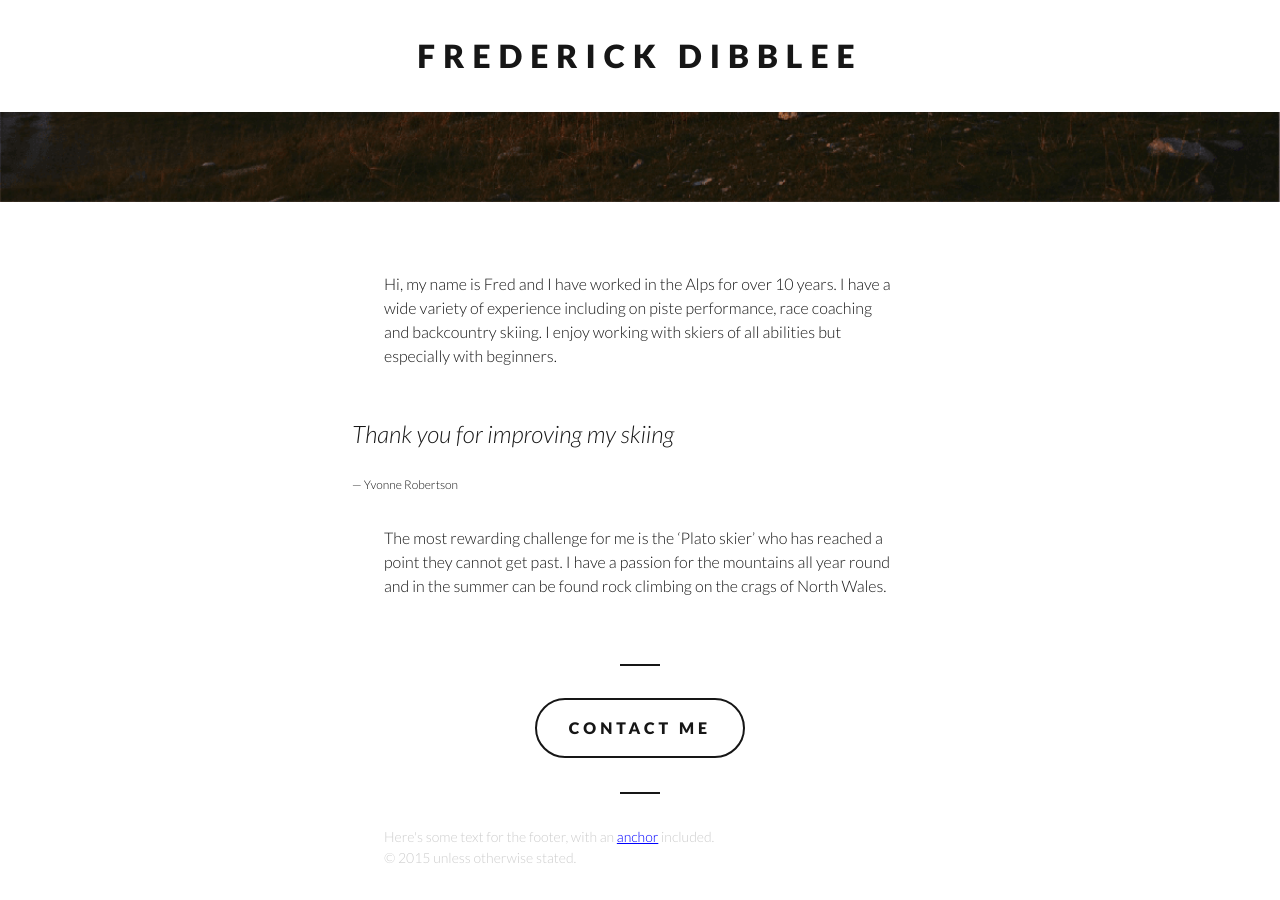
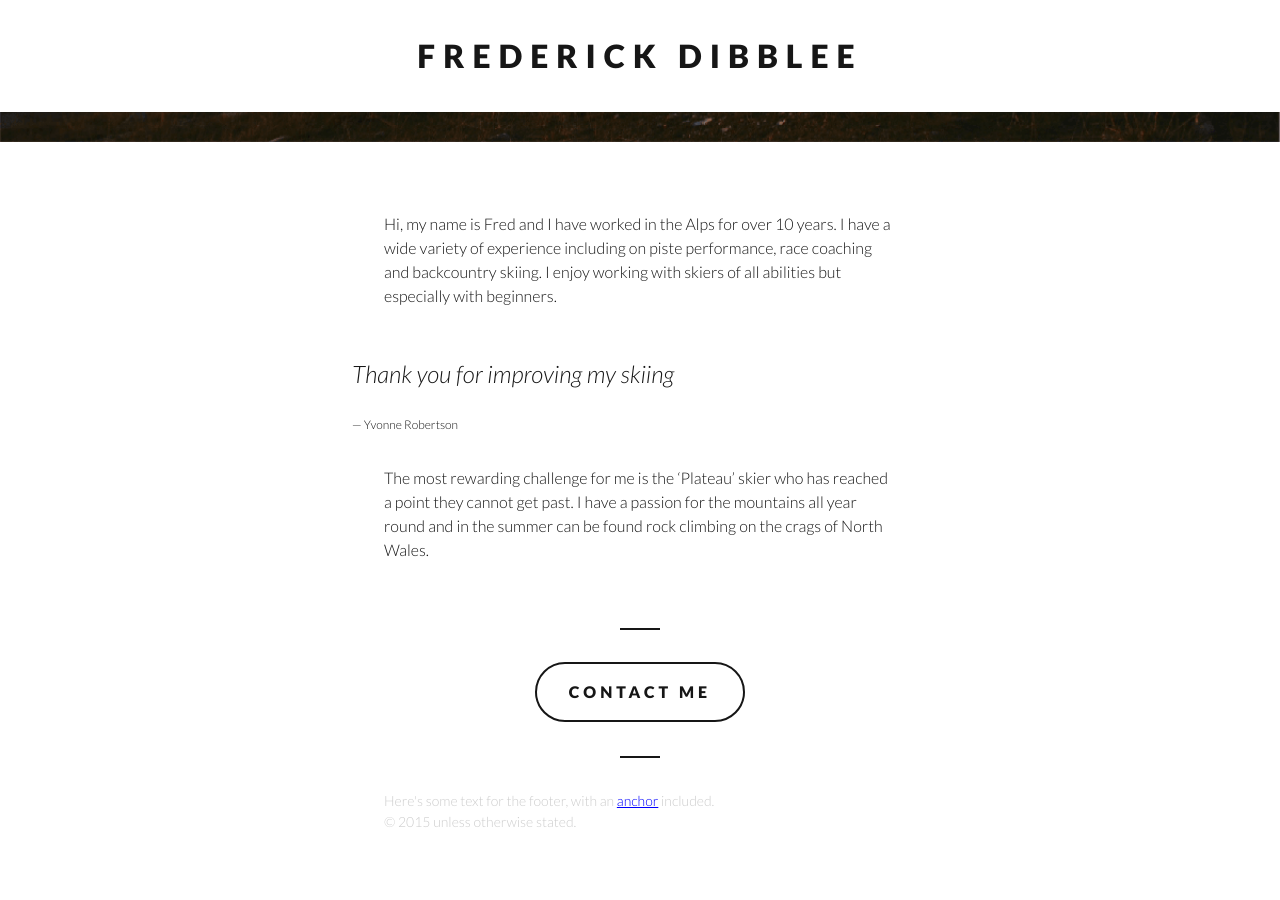
Before and after one commit to LaOnda/faymanners.github.io, a Jekyll site: the page built from index.md, in a window 1280 px wide and 900 px high, scrolled down 1335 px. Built offline with Jekyll 4.4.1, drawn with Linux system fonts in a browser that asks for light colours; nearby versions of some CDN libraries; Markdown is read by kramdown in place of the engine named in the settings; after the commit the page ends 2199 px from its top, so only the background shows below that; part of the change alters nothing that is shown; some of the changed text lies outside the part shown.

Commit message:
Update index.md

```diff
--- a/index.md
+++ b/index.md
@@ -5,7 +5,7 @@ meta-title: Frederick Dibblee | Ski Instructor
 meta-description: stuff in here
 
 title: Frederick Dibblee
-description: Director of fredDski, BASI ISTD L4 National Ski Teacher, Alpine Performance Level Coach 2 European Off piste Mountain Safety
+description: BASI Level 4 Ski Teacher with full French equivalents
 
 cta: More about Fred
 
@@ -23,7 +23,7 @@ social:
   - type: youtube
     url:
   - type: tumblr
-    url: http://theunusualworldoftouring.tumblr.com
+    url: http://freddski.tumblr.com
   - type: linkedin
     url:
 
@@ -38,4 +38,4 @@ Hi, my name is Fred and I have worked in the Alps for over 10 years. I have a wi
 
 {% include testimonial.html %}
 
-The most rewarding challenge for me is the 'Plato skier' who has reached a point they cannot get past. I have a passion for the mountains all year round and in the summer can be found rock climbing on the crags of North Wales.
+The most rewarding challenge for me is the 'Plateau' skier who has reached a point they cannot get past. I have a passion for the mountains all year round and in the summer can be found rock climbing on the crags of North Wales.
```
